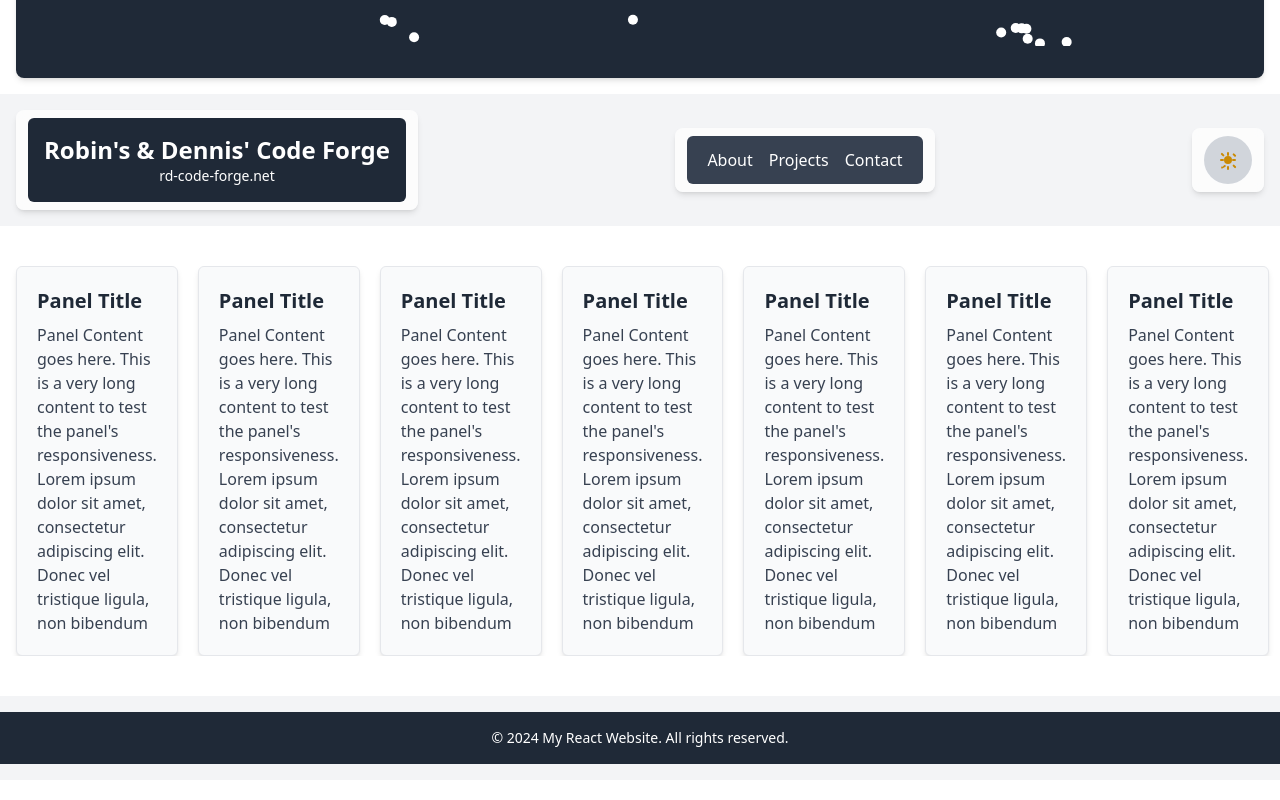
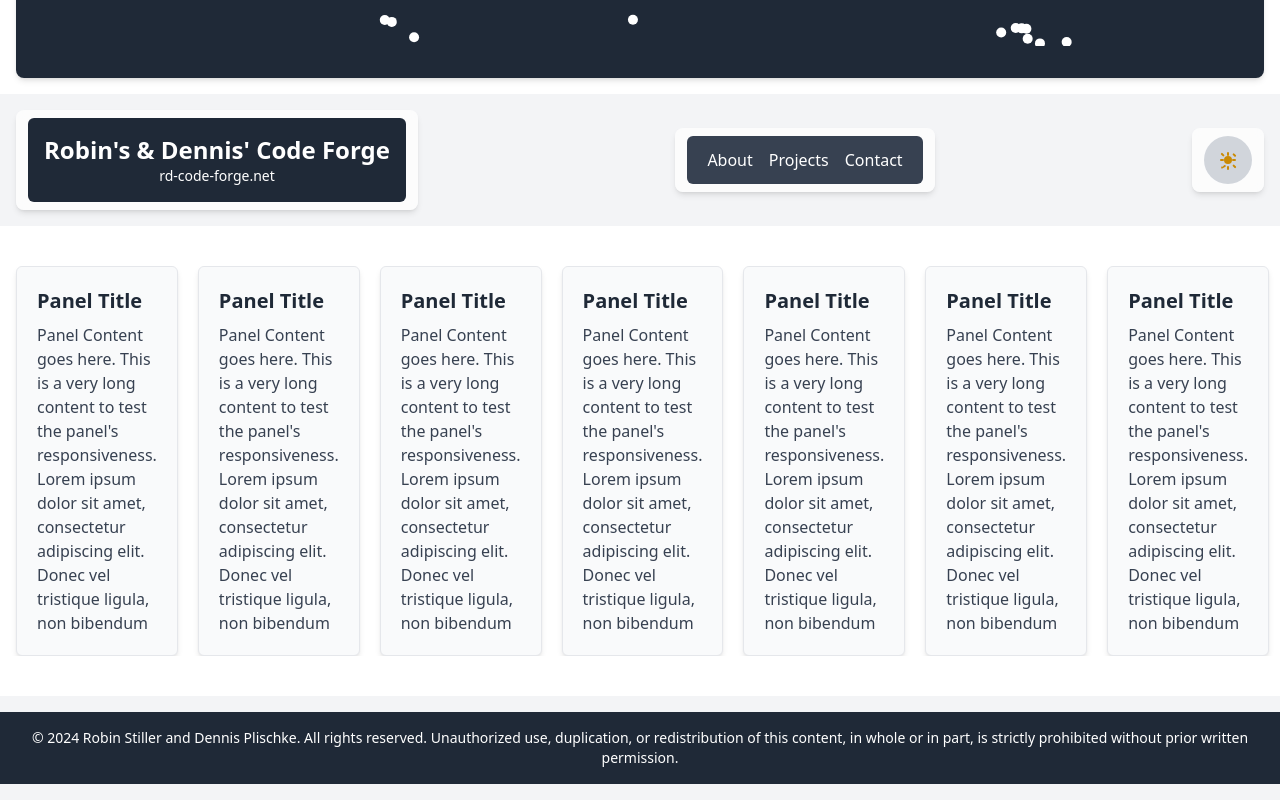
Before and after one commit to olittlefoxE/ViteReactWebsite, a React (Create React App) app: page / in a window 1280 px wide. Shown: the part 786-1586 px from the top of the page. Built offline with nearby package versions, Linux system fonts and the light colour scheme.

Commit message:
Update Copyright

```diff
--- a/src/components/Footer.App.jsx
+++ b/src/components/Footer.App.jsx
@@ -4,7 +4,9 @@ export const Footer = () => {
   return (
     <footer className="bg-gray-800 py-4 text-center text-white">
       <p className="text-sm">
-        &copy; 2024 My React Website. All rights reserved.
+        &copy; 2024 Robin Stiller and Dennis Plischke. All rights reserved.
+
+        Unauthorized use, duplication, or redistribution of this content, in whole or in part, is strictly prohibited without prior written permission.
       </p>
     </footer>
   );
```
